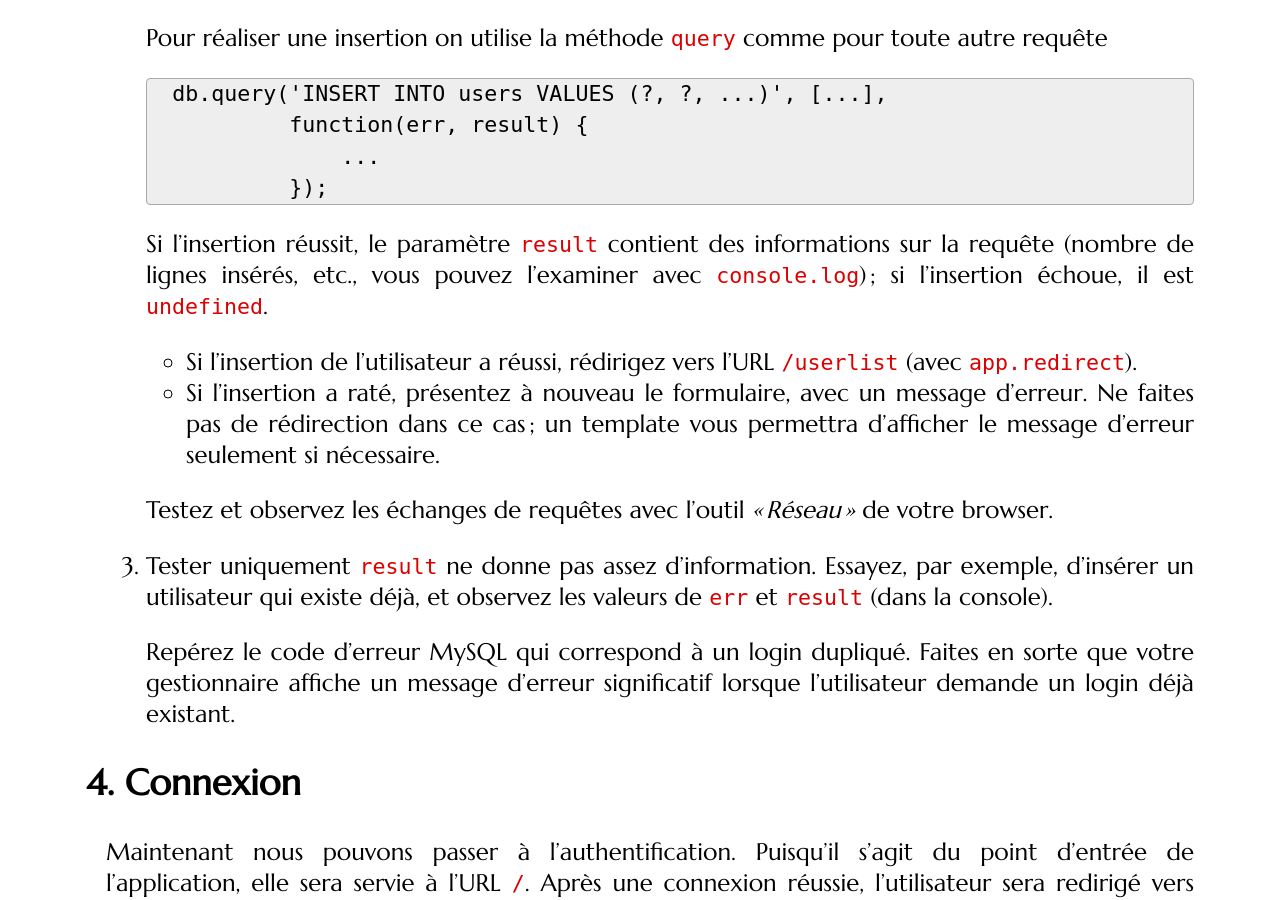
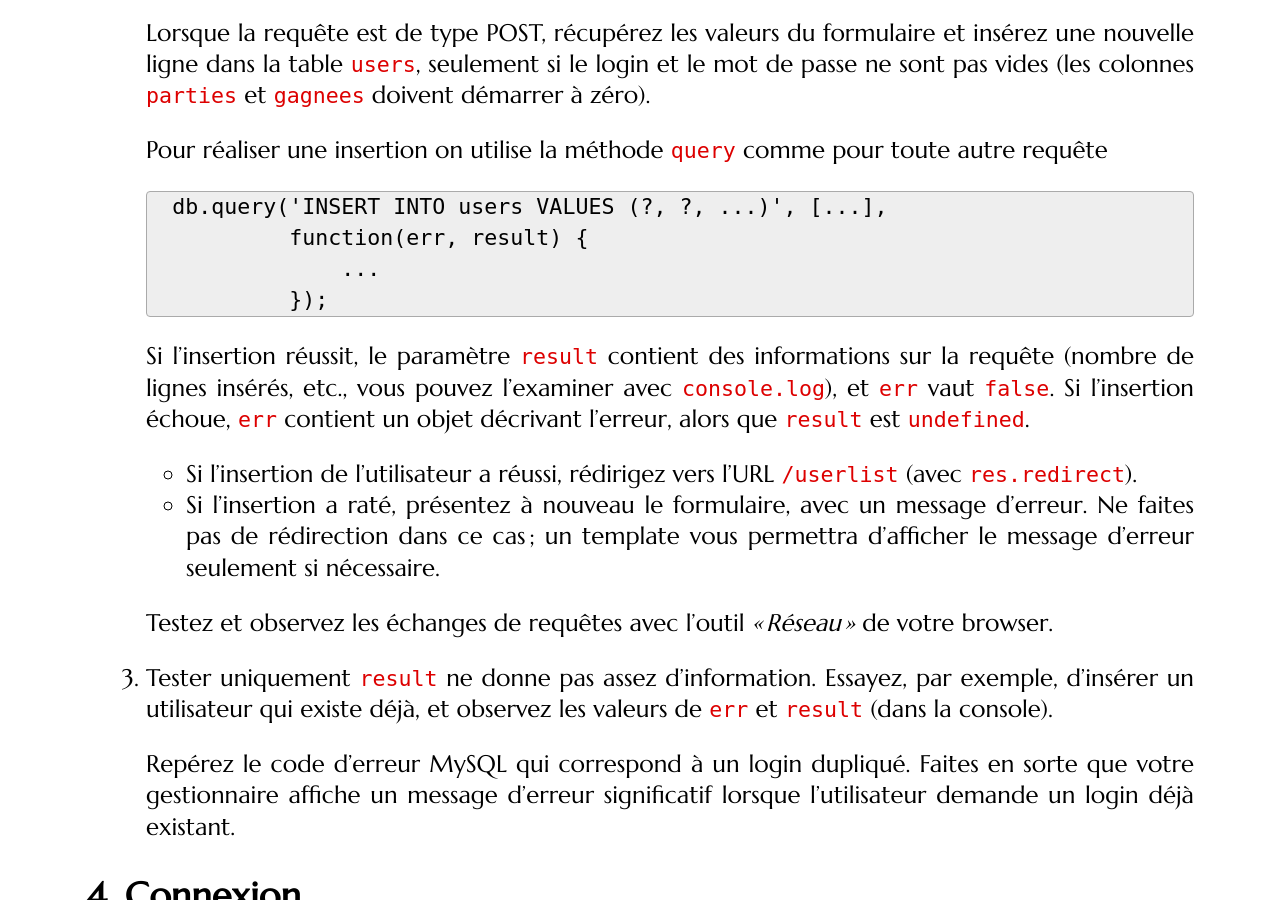
Before and after one commit to defeo/aws, a Jekyll site: the page built from tutorials/accounts-node.md, in a window 1280 px wide and 900 px high, scrolled down 4492 px. Built offline with Jekyll 4.4.1, drawn with Linux system fonts in a browser that asks for light colours; nearby versions of some CDN libraries; some web fonts are replaced; some of the changed text lies outside the part shown.

Commit message:
Corrections TD node

```diff
--- a/tutorials/accounts-node.md
+++ b/tutorials/accounts-node.md
@@ -136,6 +136,12 @@ doc de Node.js sur les [modules](http://nodejs.org/api/modules.html)).
 
 ## Liste des utilisateurs
 
+Commencez par installer le module `mysql` avec la commande
+
+~~~
+npm install mysql
+~~~
+
 Cette vue est la plus simple : elle permet d'afficher la liste de tous
 les utilisateurs. On rappelle que, avant de pouvoir accéder à la base
 de données, il est nécessaire de configurer le module `mysql`. Le code
@@ -224,11 +230,12 @@ avec des fonctionnalités avancées de la DBAL.
 
    Si l'insertion réussit, le paramètre `result` contient des
    informations sur la requête (nombre de lignes insérés, etc., vous
-   pouvez l'examiner avec `console.log`) ; si l'insertion échoue, il
-   est `undefined`.
+   pouvez l'examiner avec `console.log`), et `err` vaut `false`. Si
+   l'insertion échoue, `err` contient un objet décrivant l'erreur,
+   alors que `result` est `undefined`.
 
    - Si l'insertion de l'utilisateur a réussi, rédirigez vers l'URL
-   `/userlist` (avec `app.redirect`).
+   `/userlist` (avec `res.redirect`).
    - Si l'insertion a raté, présentez à nouveau le formulaire, avec un
      message d'erreur. Ne faites pas de rédirection dans ce cas ; un
      template vous permettra d'afficher le message d'erreur seulement
```
